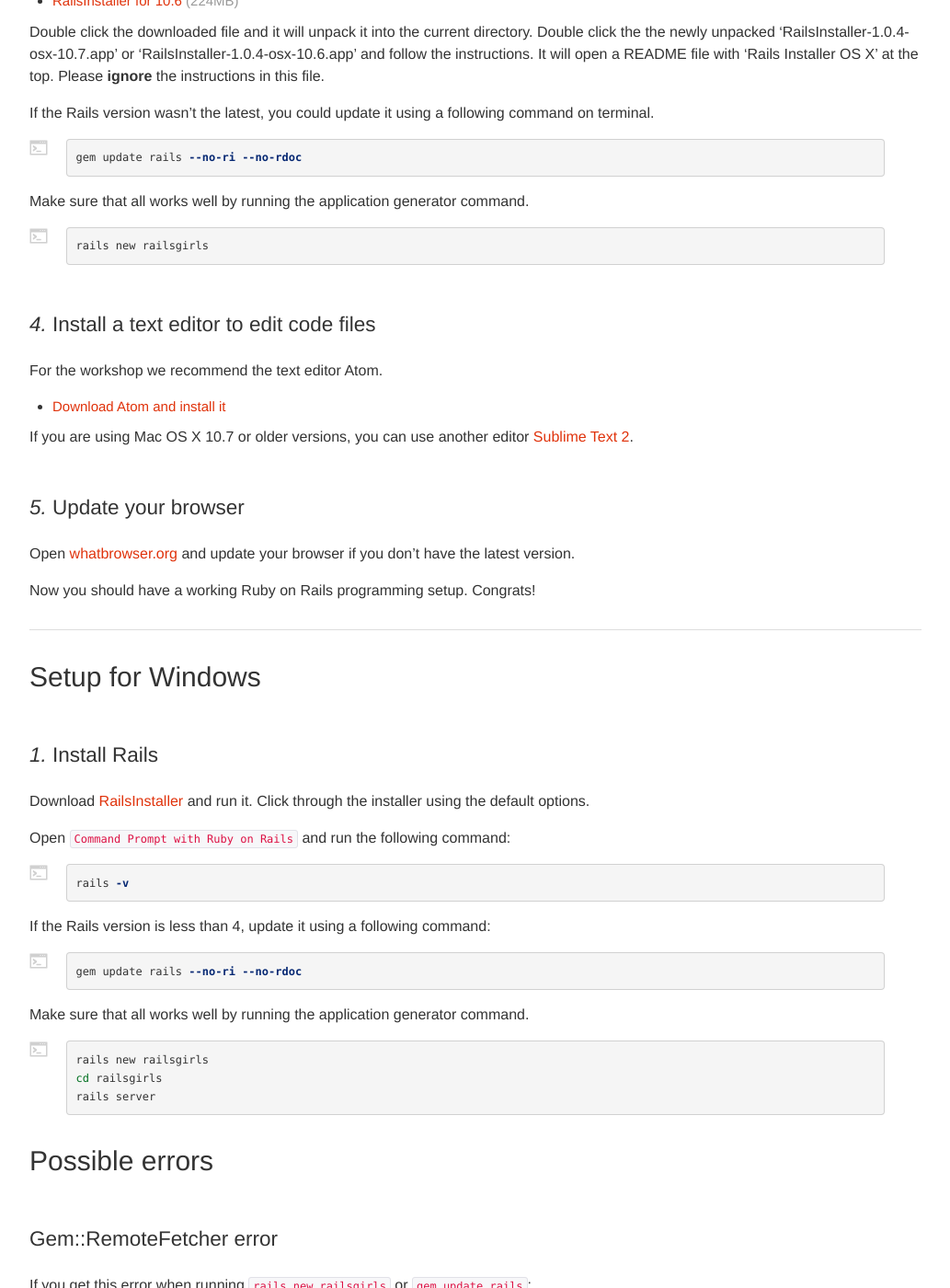
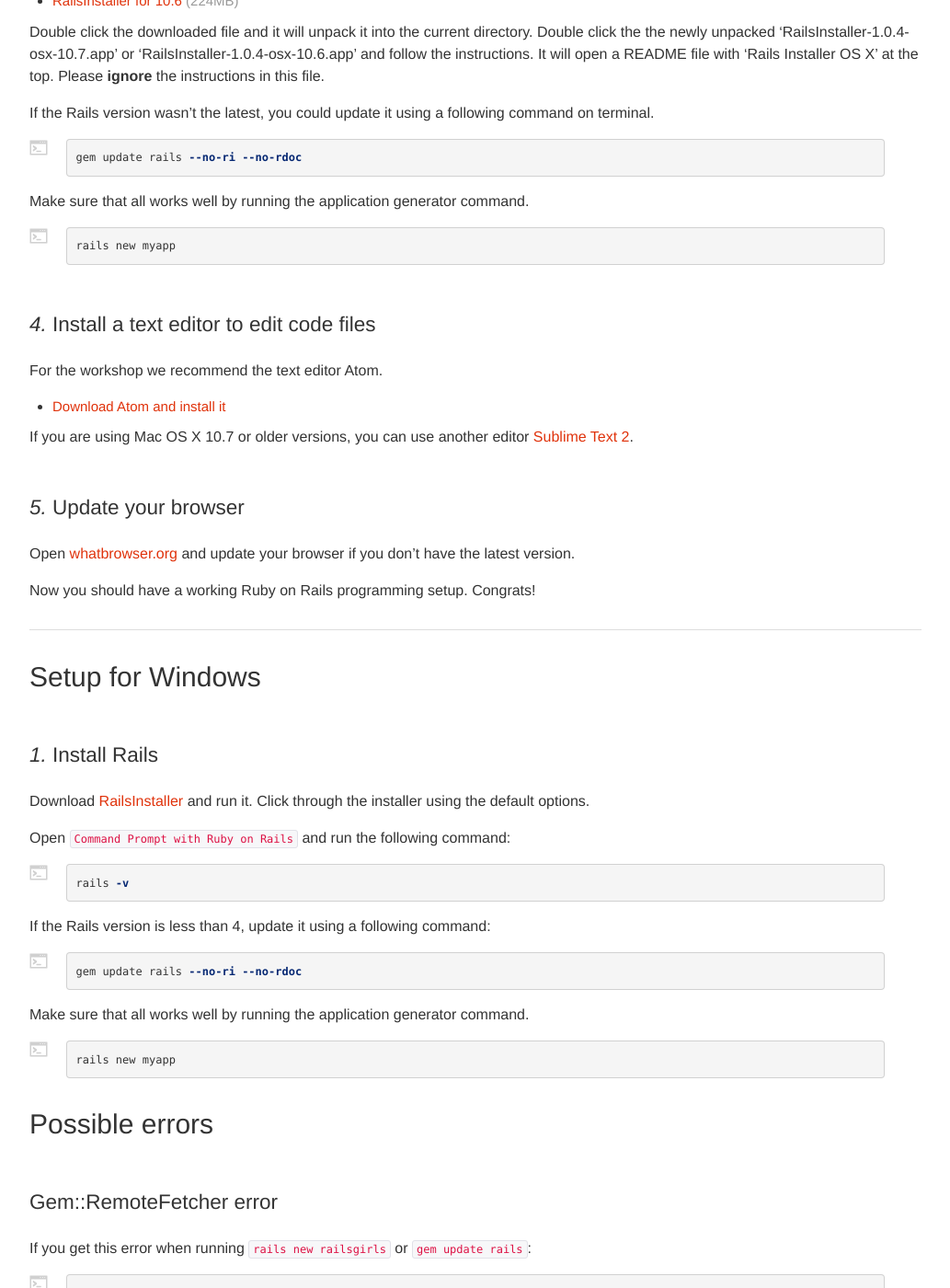
Before and after one commit to railsgirls/guides.railsgirls.com, a Jekyll site: the page built from _posts/2013-05-02-install.markdown, in a window 1280 px wide and 1400 px high, scrolled down 2892 px. Shown: the whole window at 92% size, without its empty margins (53-1086 px from the left). Built offline with Jekyll 4.4.1, drawn with Linux system fonts in a browser that asks for light colours; nearby versions of some CDN libraries; some of the changed text lies outside the part shown.

Commit message:
Change rails new command instruction
At the Rails Girls Berlin beginners' workshop yesterday we had
problems with multiple students who had followed the installation
instructions either at home or at the installation party the
evening before.

We shouldn't instruct beginners to create a new Rails app named
railsgirls to test their installation because that app name is
also used in the app guide. It can result in people having two
apps somewhere on their machine with the same name, which causes
confusion.

This changes the name of the app created in the installation
guide. We could also consider not creating an application at all
and just running rails -v.

```diff
--- a/_posts/2013-05-02-install.markdown
+++ b/_posts/2013-05-02-install.markdown
@@ -102,7 +102,7 @@
 Make sure that all works well by running the application generator command.
 
 {% highlight sh %}
-rails new railsgirls
+rails new myapp
 {% endhighlight %}
 
 ### *4.* Install a text editor to edit code files
@@ -143,9 +143,7 @@
 Make sure that all works well by running the application generator command.
 
 {% highlight sh %}
-rails new railsgirls
-cd railsgirls
-rails server
+rails new myapp
 {% endhighlight %}
 
 ## Possible errors
@@ -257,9 +255,7 @@
 Make sure that all works well by running the application generator command.
 
 {% highlight sh %}
-rails new railsgirls
-cd railsgirls
-rails server
+rails new myapp
 {% endhighlight %}
 
 
```
